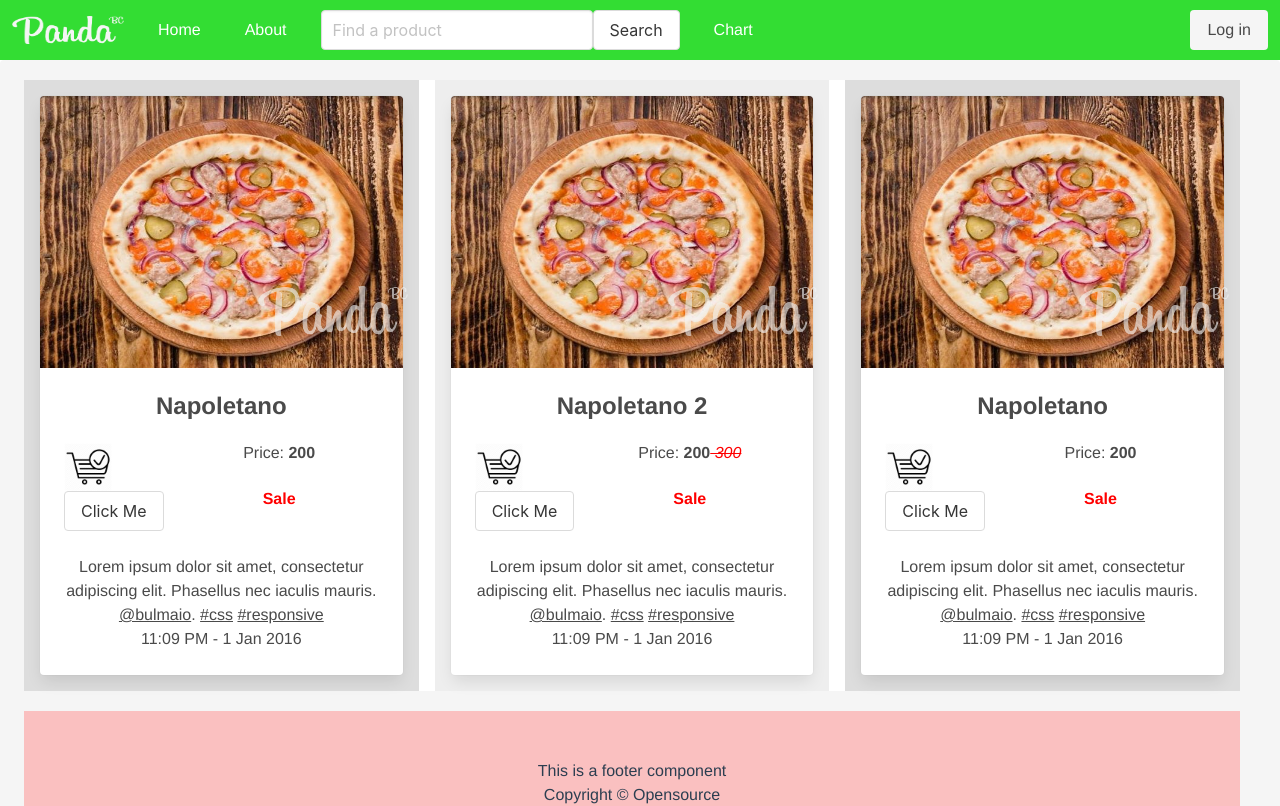
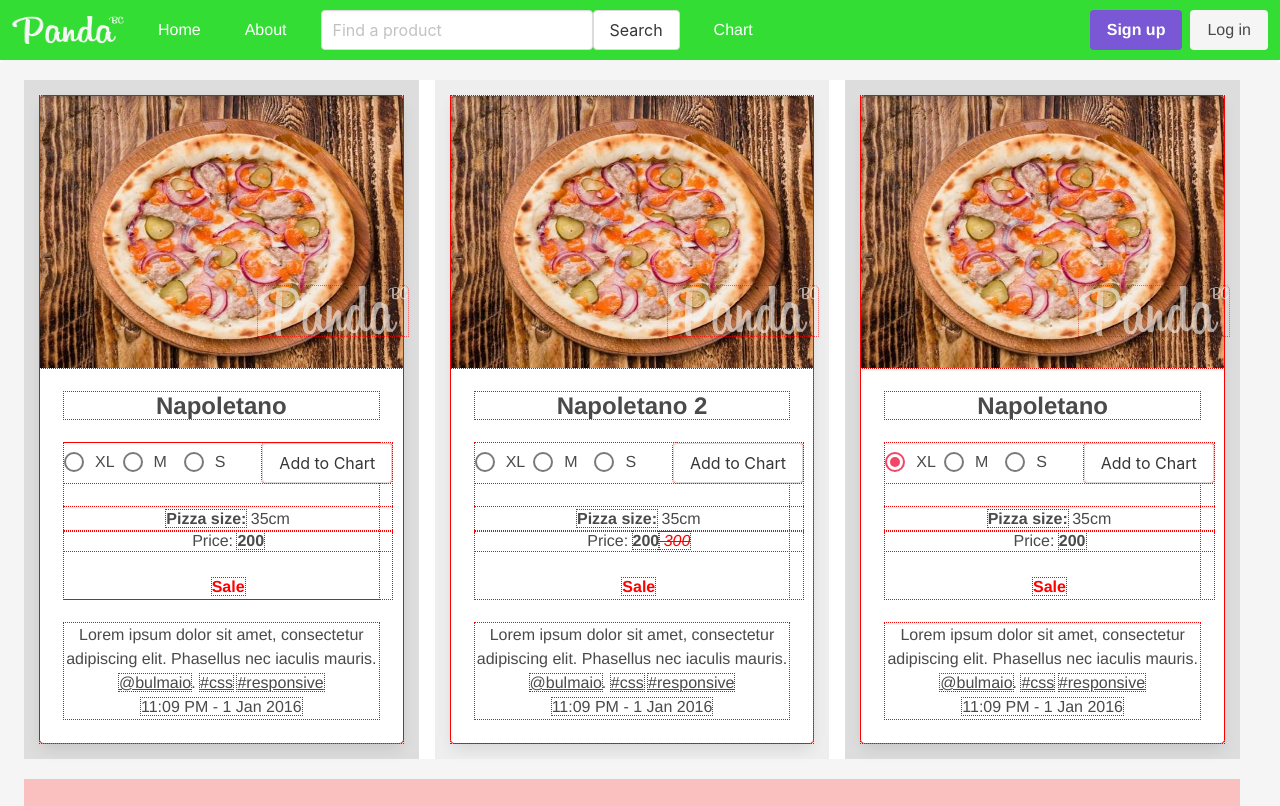
Before and after one commit to igavelyuk/vue-shop, a Vue app: page / in a window 1280 px wide. Shown: the top 806 px of the page. Built offline with nearby package versions, Linux system fonts and the light colour scheme.

Commit message:
Mobile menu, chart store file, pizza size component

```diff
--- a/src/components/Menu.vue
+++ b/src/components/Menu.vue
@@ -1,52 +1,42 @@
+
 <template>
-  <div>
-    <nav class="navbar" role="navigation" aria-label="main navigation">
-  <div class="navbar-brand">
-    <a class="navbar-item" href="https://bulma.io">
+    <b-navbar>
+        <template slot="brand">
+            <b-navbar-item tag="router-link" :to="{ path: '/' }">
                 <img src="../assets/logo.png" width="112" height="28">
-    </a>
-
-    <a role="button" class="navbar-burger burger" aria-label="menu" aria-expanded="false" data-target="navbarBasicExample">
-      <span aria-hidden="true"></span>
-      <span aria-hidden="true"></span>
-      <span aria-hidden="true"></span>
-    </a>
-  </div>
-
-  <div id="navbarBasicExample" class="navbar-menu">
-    <div class="navbar-start">
-      <a class="navbar-item">
+            </b-navbar-item>
+        </template>
+        <template slot="start">
+            <b-navbar-item href="#">
               <router-link class="link" to="/">Home</router-link>
-      </a>
-
-      <a class="navbar-item">
+            </b-navbar-item>
+            <b-navbar-item href="#">
               <router-link class="link" to="/about">About</router-link>
-      </a>
-
-      <p class="control navbar-item">
+            </b-navbar-item>
+            <b-navbar-item href="#">
               <input class="input" type="text" placeholder="Find a product">
               <button class="button">
                 Search
               </button>
-      </p>
+            </b-navbar-item>
+            <b-navbar-item>
+              <router-link class="link" to="/chart">Chart</router-link>
+            </b-navbar-item>
+        </template>
 
-      <a class="navbar-item">
-        <router-link class="link" to="/chart">Chart</router-link>
+        <template slot="end">
+            <b-navbar-item tag="div">
+                <div class="buttons">
+                    <a class="button is-primary">
+                        <strong>Sign up</strong>
                     </a>
-    </div>
-
-    <div class="navbar-end">
-      <div class="navbar-item">
-        <div class="buttons">
                     <a class="button is-light">
                         Log in
                     </a>
                 </div>
-      </div>
-    </div>
-  </div>
-</nav>
-  </div>
+            </b-navbar-item>
+        </template>
+    </b-navbar>
 </template>
 
 <script>
--- a/src/components/Products.vue
+++ b/src/components/Products.vue
@@ -11,14 +11,9 @@
     <p class="title is-4">{{product.name}}</p>
     <div class="media">
       <div class="media-left">
-        <figure class="image is-48x48">
-          <img :src="chartIcon" alt="Placeholder image">
-        </figure>
-        <section>
-          <b-button @click="clickMe">Click Me</b-button>
-        </section>
+        <SelectionOrder/>
+      <div class="media-content">
       </div>
-      <div class="media-content">
         <p class="subtitle is-6">Price: <b>{{product.currentprice}}</b>
           <i v-if="product.promo" class="promo-false" v-bind:class="{'promo-true':product.promo}">
           {{product.lastprice}}
@@ -60,15 +55,15 @@
 import image from '../assets/pic.jpg'
 import brandOverlay from '../assets/overlay.png'
 import chartIcon from '../assets/chart_Overlay.png'
+import SelectionOrder from '../components/SelectionOrder.vue'
 
 export default {
   name: 'Product',
   methods: {
-    clickMe () {
-      this.$buefy.notification.open('Clicked!!')
-    }
   },
-  components: {},
+  components: {
+    SelectionOrder
+  },
   props: ['product'],
   data: function () {
     return {
@@ -81,6 +76,16 @@ export default {
 </script>
 
 <style scoped lang="scss">
+*{
+  outline: 1px dotted red;
+}
+.extra-paddings{
+  padding-top: 9px;
+  padding-bottom: 9px;
+}
+.extra-paddings-button-chart{
+  margin-left: 20px;
+}
 .brand-overlay {
   position: absolute!important;
   top:70%!important;
--- /dev/null
+++ b/src/components/SelectionOrder.vue
@@ -0,0 +1,58 @@
+<template>
+  <section>
+    <div class="block">
+     <b-radio class="extra-paddings" v-model="radio"
+     name="name"
+     type="is-danger"
+     native-value="35cm">
+     XL
+    </b-radio>
+    <b-radio class="extra-paddings" v-model="radio"
+     name="name"
+     type="is-success"
+     native-value="30cm">
+     M &nbsp;
+     </b-radio>
+     <b-radio class="extra-paddings" v-model="radio"
+     name="name"
+     native-value="24cm">
+     S &nbsp;
+     </b-radio>
+       <b-button class="extra-paddings-button-chart" @click="clickMe">Add to Chart</b-button>
+     </div>
+     <p class="content">
+       <b>Pizza size:</b>
+     {{ radio }}
+     </p>
+  </section>
+</template>
+
+<script>
+export default {
+  name: 'SelectionOrder',
+  methods: {
+    clickMe () {
+      this.$buefy.notification.open('Clicked!!')
+    }
+  },
+  components: {},
+  data: function () {
+    return {
+      radio: '35cm'
+    }
+  }
+}
+</script>
+
+<style scoped lang="scss">
+*{
+  outline: 1px dotted red;
+}
+.extra-paddings{
+  padding-top: 9px;
+  padding-bottom: 9px;
+}
+.extra-paddings-button-chart{
+  margin-left: 20px;
+}
+</style>
--- a/src/components/Table.vue
+++ b/src/components/Table.vue
@@ -29,7 +29,7 @@
               <td>
                 {{ product.currentprice }}
               </td>
-              <td>
+              <td class = "striked">
                 {{ product.lastprice }}
               </td>
               <td>
@@ -104,5 +104,8 @@ export default {
 .t-border{
   border: 2px;
 }
-
+.striked {
+  text-decoration: line-through;
+  color: #ff0000;
+}
 </style>
--- /dev/null
+++ b/src/store/chart.js
@@ -0,0 +1,13 @@
+export default ({
+  state: {
+    chart: []
+  },
+  actions: {
+    Update ({ commit }, payload) { commit('Update', payload) }
+  },
+  getters: {
+    chart (state) {
+      return state.chart
+    }
+  }
+})
--- a/src/store/index.js
+++ b/src/store/index.js
@@ -1,11 +1,13 @@
 import Vue from 'vue'
 import Vuex from 'vuex'
 import products from './products'
+import chart from './chart'
 
 Vue.use(Vuex)
 
 export default new Vuex.Store({
   modules: {
-    products
+    products,
+    chart
   }
 })
```
Lines whose indentation alone changed are shown as unchanged.
